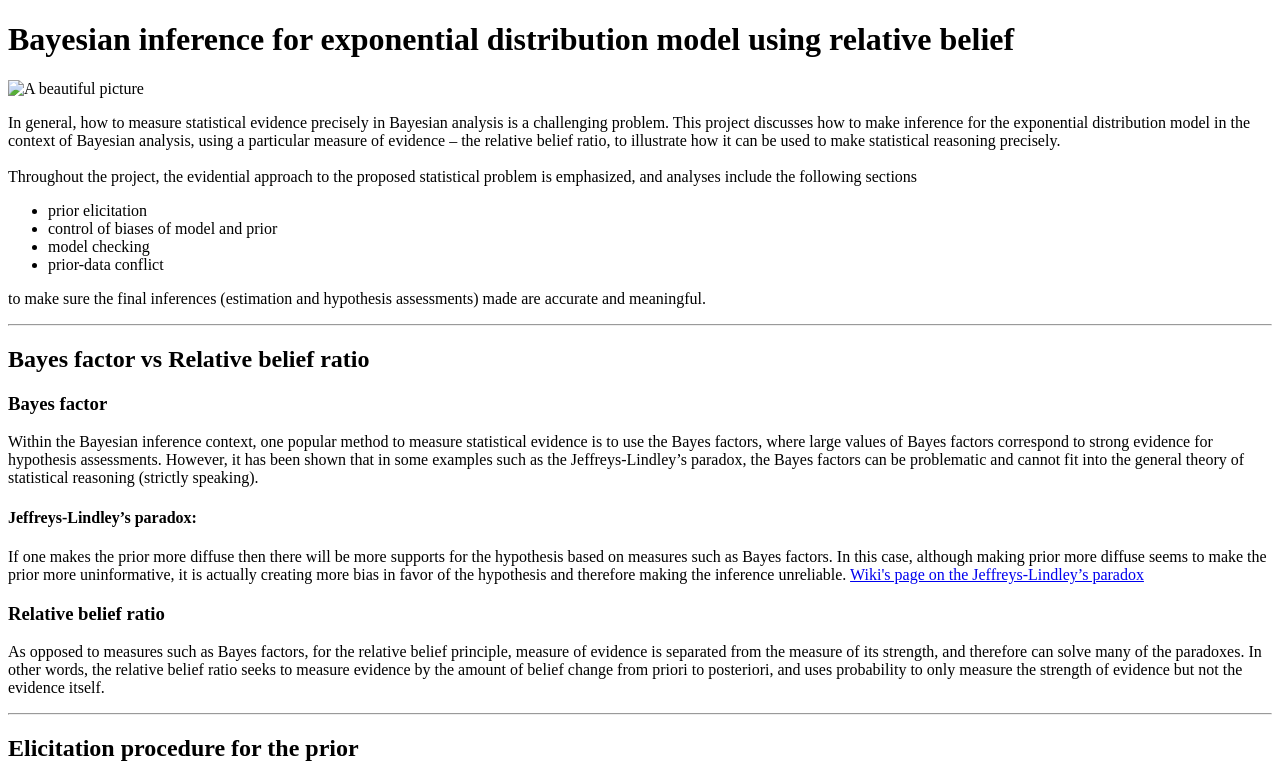
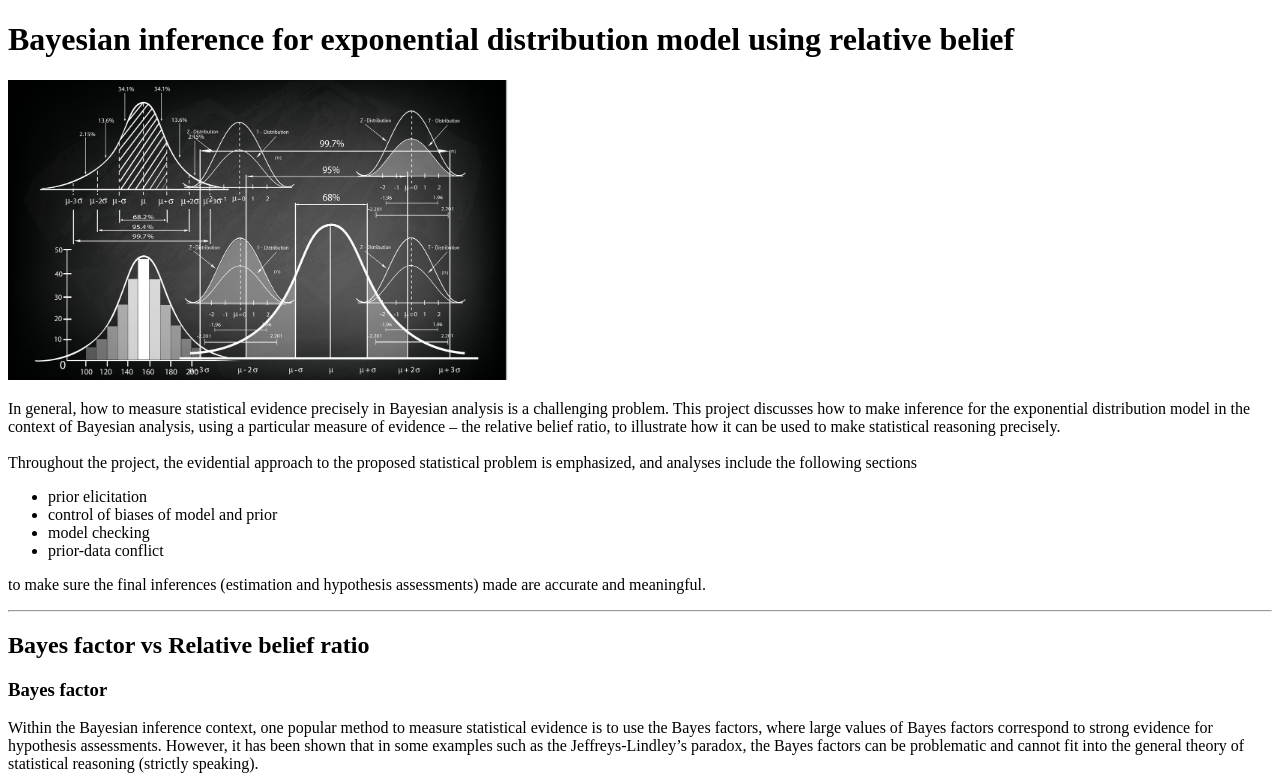
Before and after one commit to tianhanguan/tianhanguan.github.io, a plain HTML site: page Bayesian_Inference.html in a window 1280 px wide. Shown: the top 779 px of the page. Drawn offline with Linux system fonts and the light colour scheme.

Commit message:
Update Bayesian_Inference.html

```diff
--- a/Bayesian_Inference.html
+++ b/Bayesian_Inference.html
@@ -6,7 +6,7 @@
 
     <body>
         <h1>Bayesian inference for exponential distribution model using relative belief</h1>
-        <img src="images/MeasureEvidence/Picture.JPEG" width="500" height="300" alt="A beautiful picture">
+        <img src="images/MeasureEvidence/Picture.JPG" width="500" height="300" alt="A beautiful picture">
 
         <p>In general, how to measure statistical evidence precisely in Bayesian analysis is a challenging
             problem. This project discusses how to make inference for the exponential distribution model in the context
```
